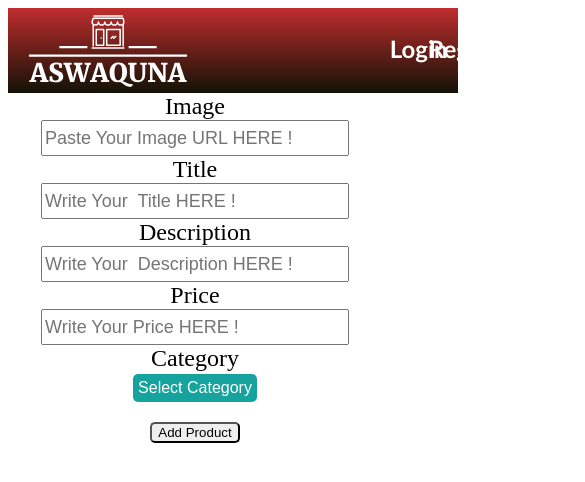
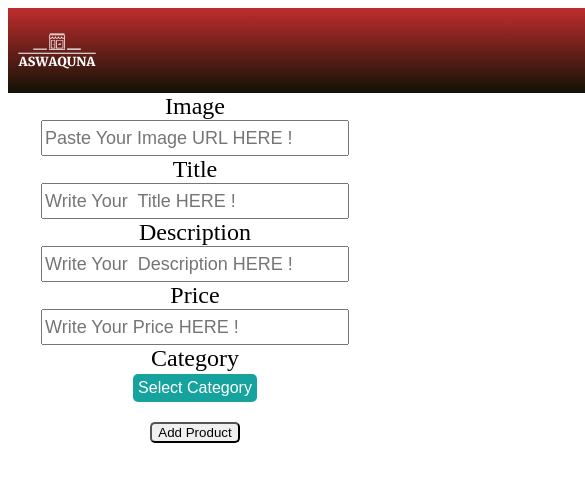
Before and after one commit to c6-AhmadQadourah/MERAKI_Academy_Project_4, a React (Create React App) app in the folder frontend/: page /admin/new in a window 390 px wide. Shown: the top 482 px of the page, 585 px wide, since content can reach past the window. Built offline with nearby package versions, Linux system fonts and the light colour scheme.

Commit message:
Navbar Responsive

```diff
--- a/frontend/src/components/Navbar/Navbar.css
+++ b/frontend/src/components/Navbar/Navbar.css
@@ -125,20 +125,34 @@ gap: 10px;
 @media all and (max-width: 480px) {
 
     .navigation{
-        width: 450px;
+        width: 300vw;
     }
     .searchDiv{
-        width: 15vw;
+        width: 40%;
     }
     .bigCart{
-        width: 5vw;
+        width: 100vw;
 
     }
     .link{
-        width: 5vw;
+        font-size: small;
+        width: 2%;
     }
     .cart_searchDiv{
-        width: 20vw;
+        width:20%;
 
     }
+.loginReg{
+    width: 100vw;
+}
+.i{
+    width: 25vw;
+}
+
+#home{
+    font-size: small;
+    position: absolute;
+   left: 80px;
+    width: 30%;
+}
  }
```
